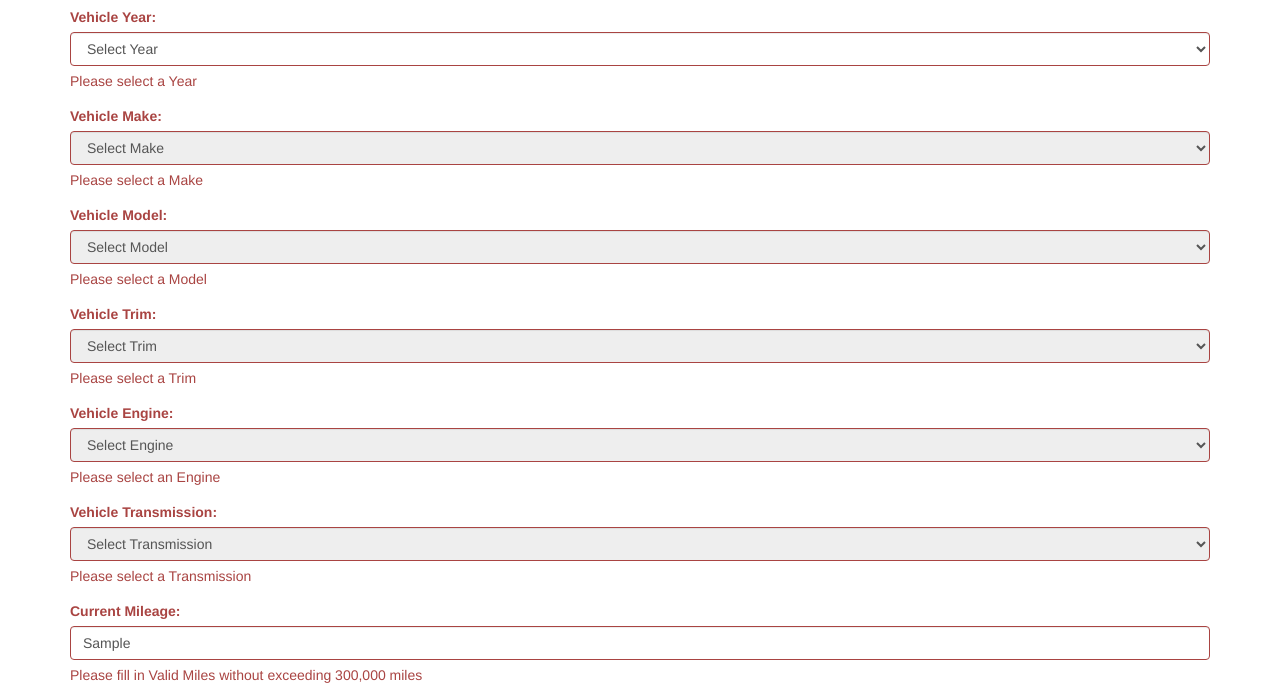
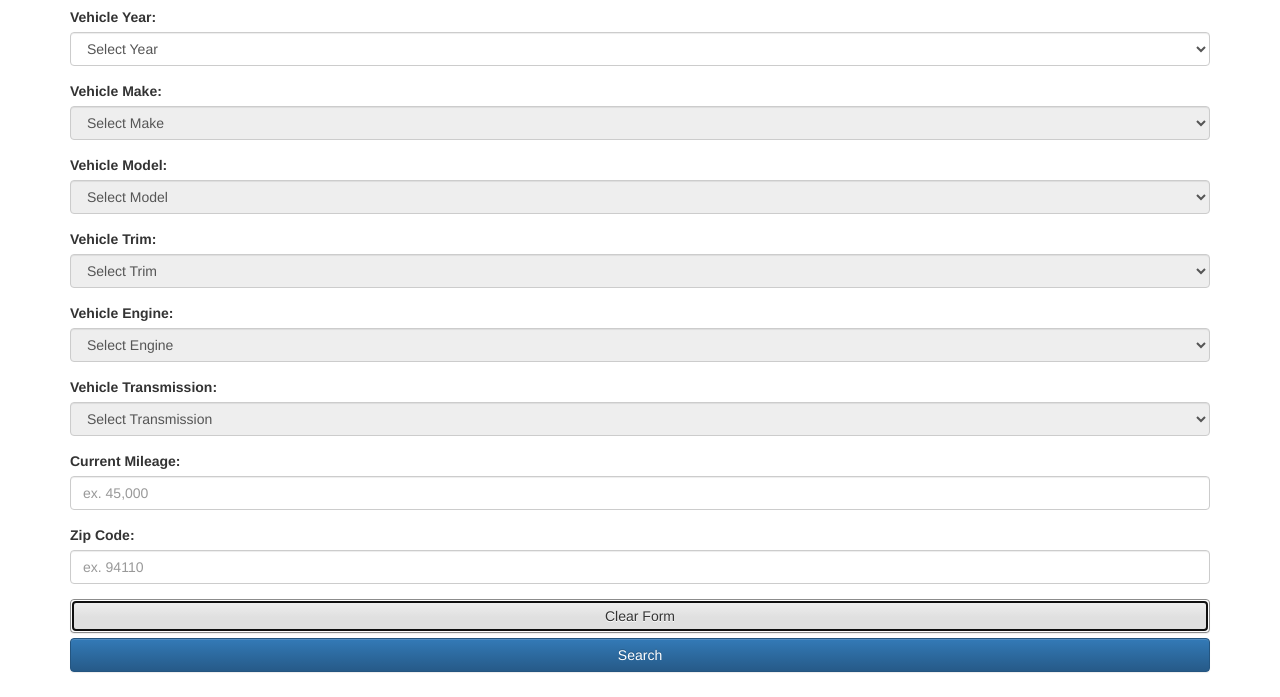
Before and after one commit to dawnho/carapp, a website: page index.html in a window 1280 px wide. Both pictures are taken after typing "Sample", "Sample" into the empty fields and a click on the button "Clear Form". Shown: the part 63-760 px from the top of the page. Drawn offline with nearby package versions, Linux system fonts and the light colour scheme.

Commit message:
fixed clear form bug

```diff
--- a/index.html
+++ b/index.html
@@ -100,6 +100,7 @@
       var requiredFields = ['year', 'make', 'model', 'trim', 'engine', 'transmission', 'mileage', 'zip'];
       var years = [];
       var resultsTable = $('#results-table');
+
       for (var i = (new Date).getFullYear(); i>= 1990; i--) {
         years.push(i);
       }
@@ -210,8 +211,12 @@
             });
       });
 
-      $('#clear').click(function() {
+      $('#clear').click(function(e) {
+        e.preventDefault();
         disableAndClearFormFieldsFrom('make');
+        $('.form-group').removeClass('has-error');
+        $('#mileage').val('');
+        $('#zip').val('');
         $('#year').val($('#year option:first').val());
       });
 
```
